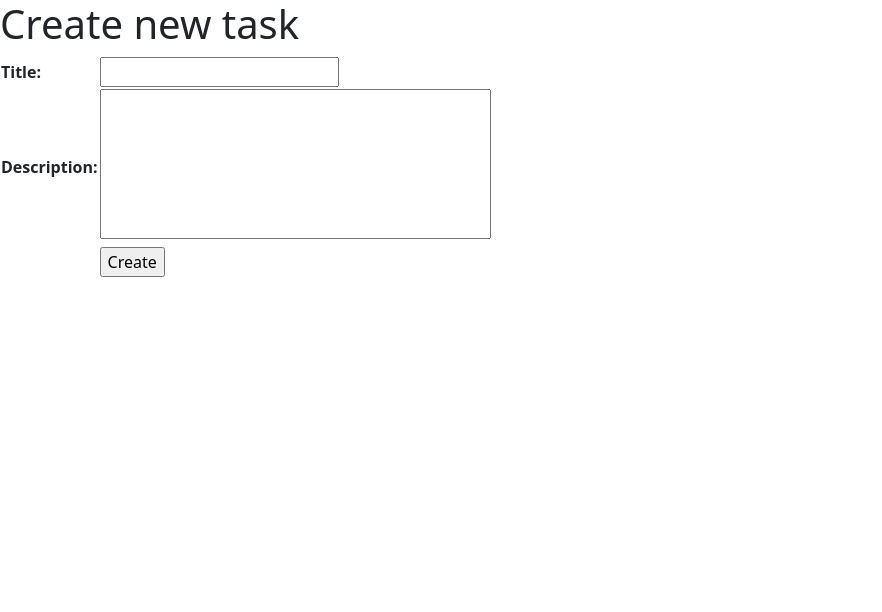
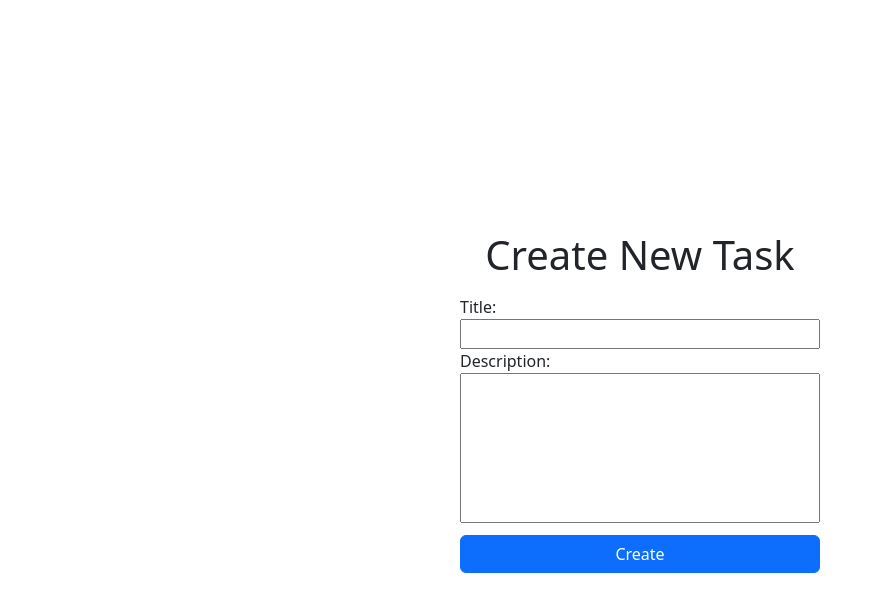
Before and after one commit to nayyara-airlangga/pbp-assignment, a Django app: page /todolist/create-task in a window 1280 px wide. Shown: the top 612 px of the page, without its empty margins (0-882 px from the left). Run offline with Django 4.2, Linux system fonts and the light colour scheme; the visitor is signed in with stand-in values (Sample User, id 1).

Commit message:
Style todolist create task template

```diff
--- a/todolist/templates/create-task.html
+++ b/todolist/templates/create-task.html
@@ -5,20 +5,12 @@
 {% endblock meta %}
 
 {% block content %}
-<div>
-
-<h1>Create new task</h1>
-
-<form method="POST" action="">
+<div class="base">
+  <form class="form center" method="POST" action="">
   {% csrf_token %}
-  <table>
+    <h1 class="form-header">Create New Task</h1>
     {{ form.as_table }}
-    <tr>
-      <td></td>
-      <td style="margin-bottom: 10px;"><input type="submit" name="submit" value="Create" /></td>
-    </tr>
-  </table>
-</form>
-
+    <button class="btn btn-primary form-btn" type="submit" name="submit">Create</button>
+  </form>
 </div>
 {% endblock content %}
```
